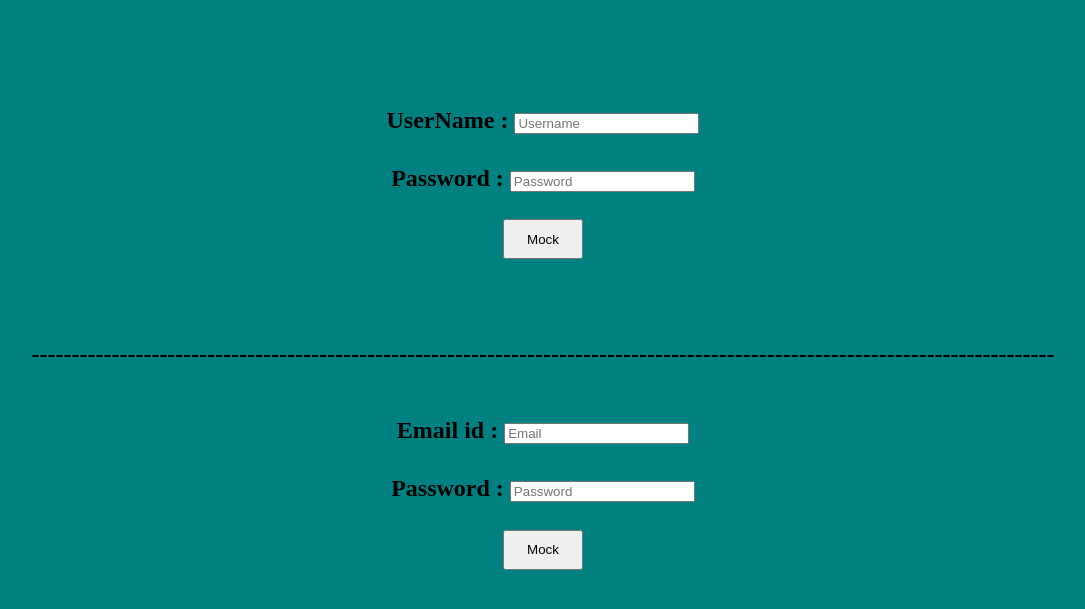
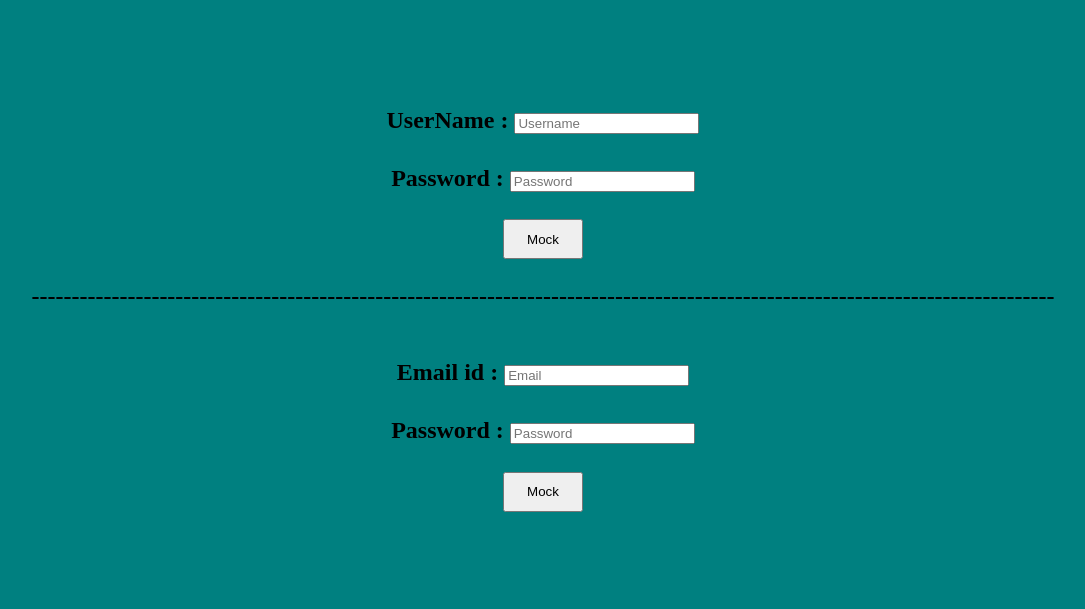
Before and after one commit to karthikk12/my-page, a plain HTML site: page index.html in a window 1280 px wide. Shown: the part 95-704 px from the top of the page, without its empty margins (97-1182 px from the left). Drawn offline with Linux system fonts and the light colour scheme.

Commit message:
Update index.html

```diff
--- a/index.html
+++ b/index.html
@@ -9,7 +9,7 @@
 
     <font size=5><font color="Black"> Password : <input type="text" id="pass_word" placeholder="Password" name="username2" align="center"> <br /></font>
 
-    <font size=7><input type="submit" value="Mock"  onclick="validate()" align="center" style="height:40px; width:80px"><br/><br/></font>
+    <font size=7><input type="submit" value="Mock"  onclick="validate()" align="center" style="height:40px; width:80px"><br/></font>
 
 <p>--------------------------------------------------------------------------------------------------------------------------------</p>
     </form>
```
